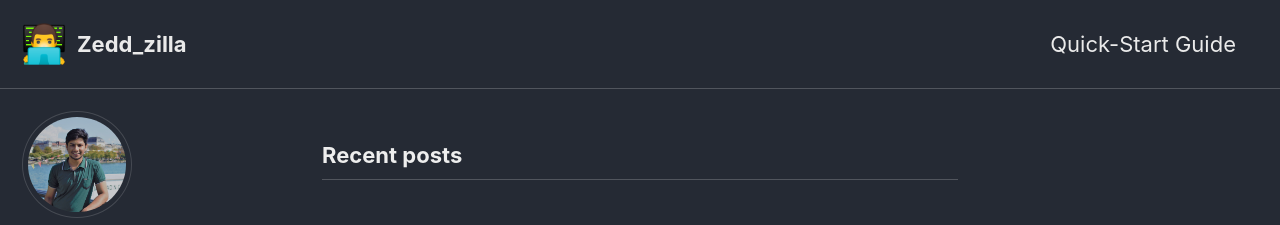
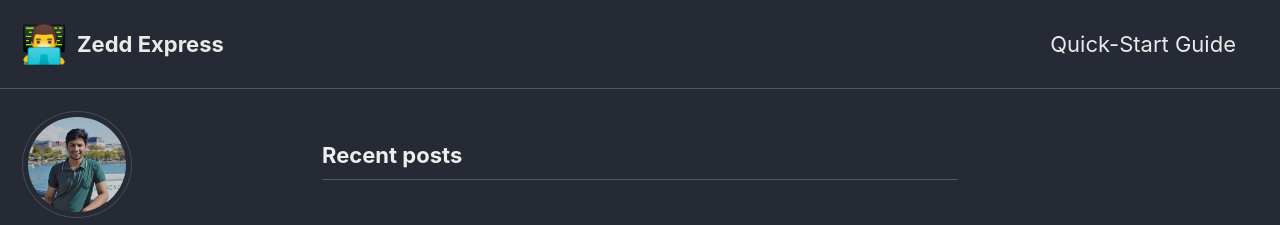
Before and after one commit to Zedd1558/Zedd1558.github.io, a Jekyll site: the page built from index.html, in a window 1280 px wide. Shown: the top 225 px of the page. Built offline with Jekyll 4.4.1, drawn with Linux system fonts in a browser that asks for light colours; cached includes are drawn as plain includes; nearby versions of some CDN libraries; the list of posts is cut into pages by our own code.

Commit message:
fixing profile2

```diff
--- a/_config.yml
+++ b/_config.yml
@@ -16,7 +16,7 @@
 
 # Site Settings
 locale                   : "en-US"
-title                    : "Zahid's blog"
+title                    : "Zedd Express"
 title_separator          : "-"
 subtitle                 : # site tagline that appears below site title in masthead
 name                     : "Zahidul Islam"
@@ -26,7 +26,7 @@
 repository               : "Zedd1558/Zedd1558.github.io" # GitHub username/repo-name e.g. "mmistakes/minimal-mistakes"
 teaser                   : # path of fallback teaser image, e.g. "/assets/images/500x300.png"
 logo                     : "/assets/images/tech_logo.jpg" # path of logo image to display in the masthead, e.g. "/assets/images/88x88.png"
-masthead_title           : "Zedd_zilla" # overrides the website title displayed in the masthead, use " " for no title
+masthead_title           : " Zedd Express" # overrides the website title displayed in the masthead, use " " for no title
 # breadcrumbs            : false # true, false (default)
 words_per_minute         : 200
 comments:
```
